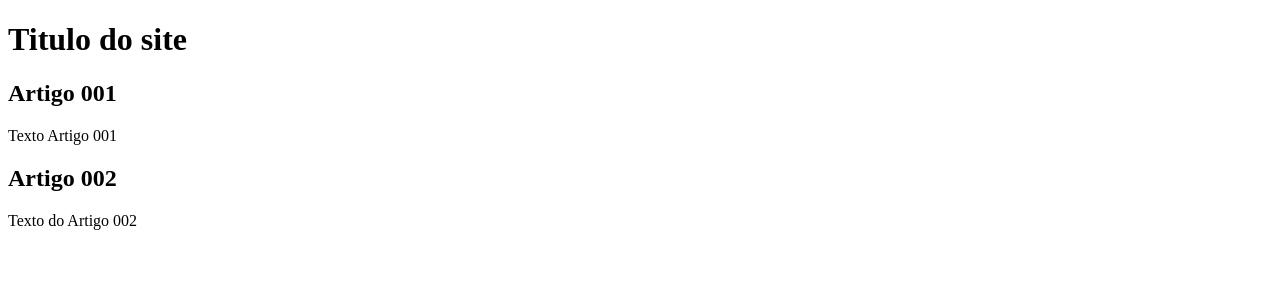
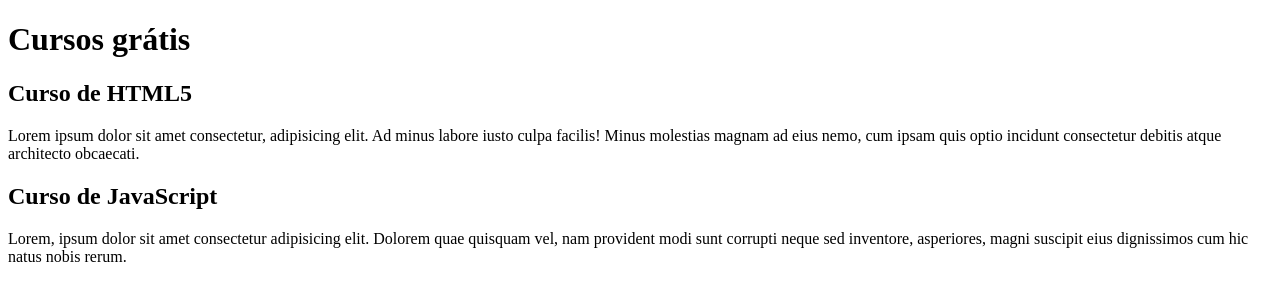
Before and after one commit to BrunoFreschi/projeto-site, a plain HTML site: page index.html in a window 1280 px wide. Drawn offline with Linux system fonts and the light colour scheme.

Commit message:
Começo dos artigos
Primeira adição de conteúdo

```diff
--- a/index.html
+++ b/index.html
@@ -8,15 +8,15 @@
 <body>
     <main>
         <header>
-            <h1>Titulo do site</h1>
+            <h1>Cursos grátis</h1>
         </header>
         <article>
-            <h2>Artigo 001</h2>
-            <p>Texto Artigo 001</p>
+            <h2>Curso de HTML5</h2>
+            <p>Lorem ipsum dolor sit amet consectetur, adipisicing elit. Ad minus labore iusto culpa facilis! Minus molestias magnam ad eius nemo, cum ipsam quis optio incidunt consectetur debitis atque architecto obcaecati.</p>
         </article>
         <article>
-            <h2>Artigo 002</h2>
-            <p>Texto do Artigo 002</p>
+            <h2>Curso de JavaScript</h2>
+            <p>Lorem, ipsum dolor sit amet consectetur adipisicing elit. Dolorem quae quisquam vel, nam provident modi sunt corrupti neque sed inventore, asperiores, magni suscipit eius dignissimos cum hic natus nobis rerum.</p>
         </article>
     </main>
 
```
